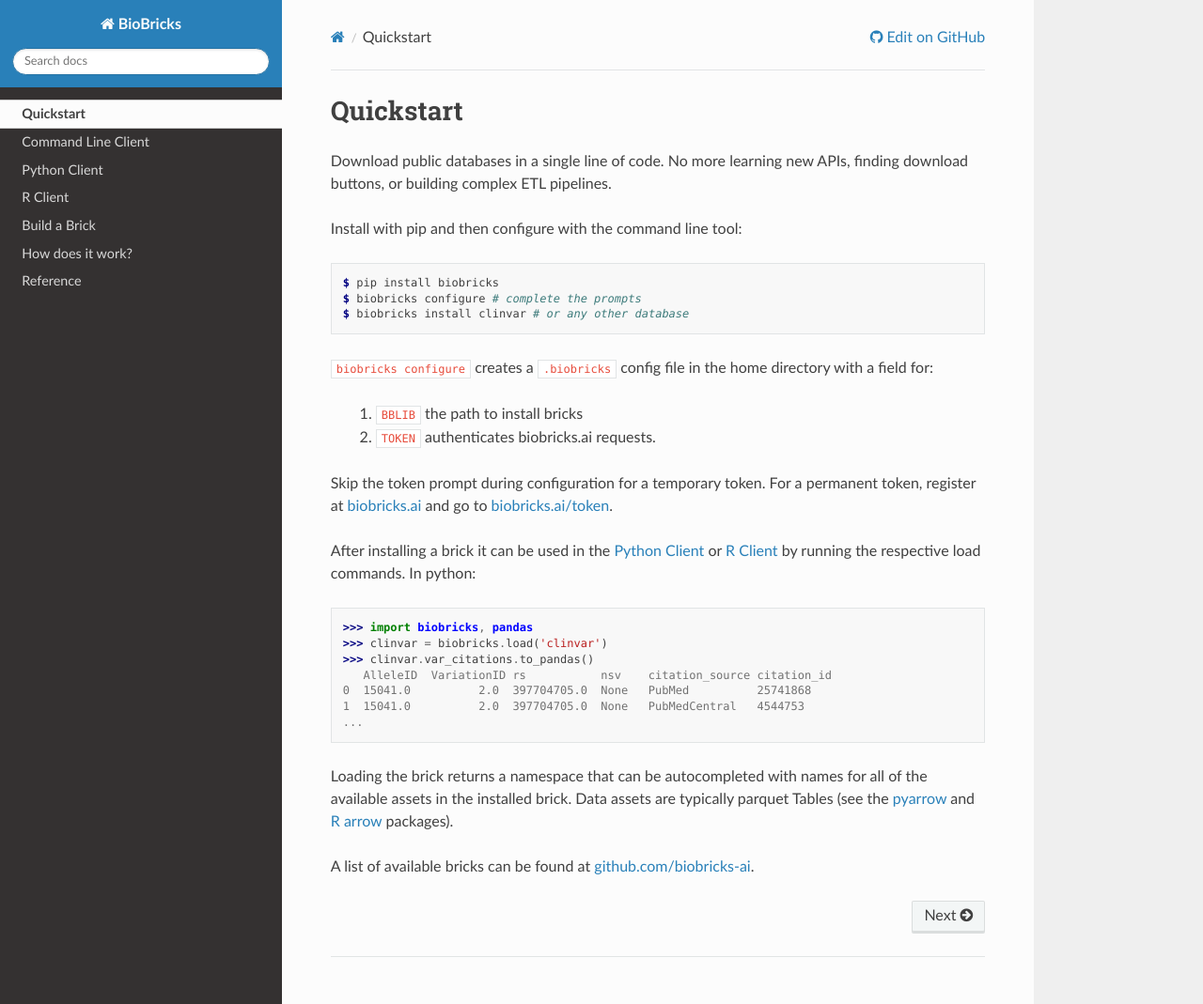
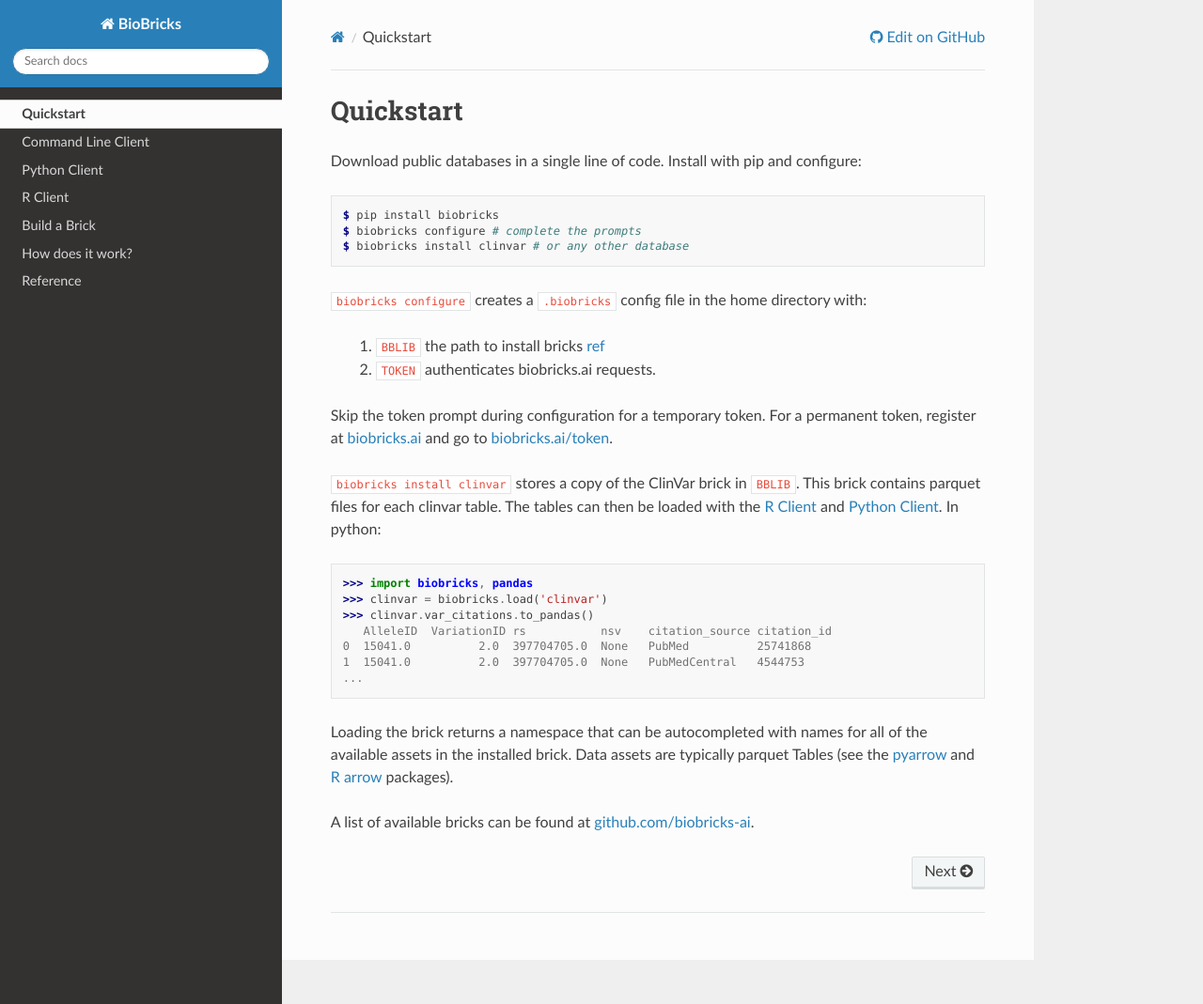
Before and after one commit to biobricks-ai/biobricks.ai, a Sphinx documentation site: the page built from docs/source/index.rst, in a window 1280 px wide and 1069 px high. Shown: the whole window at 94% size. Built offline with Sphinx 7.4.7 and the Read the Docs theme 2.0.0, drawn with Linux system fonts in a browser that asks for light colours; the version number could not be read and is left out.

Commit message:
minor changes

```diff
--- a/docs/source/6_reference.rst
+++ b/docs/source/6_reference.rst
@@ -18,3 +18,7 @@
 The BBLIB is set for a user by running :code:`biobricks configure`. It is
 a path to a filesystem for storing data assets. It is a good idea to choose a path that has a lot of free space and fast
 read times. A mounted SSD is a good choice.
+
+TOKEN
+==========
+Biobricks.ai provides a temporary token for testing on install. To receive a permanent token register on biobricks.ai and go to `https://biobricks.ai/token/` to generate a token. Biobricks uses this token to track brick usage, provide support, and generate usage based billing.
--- a/docs/source/index.rst
+++ b/docs/source/index.rst
@@ -14,9 +14,7 @@
 Quickstart
 =====================================
 
-Download public databases in a single line of code. No more learning new APIs, finding download buttons, or building complex ETL pipelines.
-
-Install with pip and then configure with the command line tool:
+Download public databases in a single line of code. Install with pip and configure:
 
 .. code-block:: console
 
@@ -24,16 +22,16 @@
    $ biobricks configure # complete the prompts
    $ biobricks install clinvar # or any other database
 
-:code:`biobricks configure` creates a :code:`.biobricks` config file in the home directory with a field for:
+:code:`biobricks configure` creates a :code:`.biobricks` config file in the home directory with:
 
-   1. :code:`BBLIB` the path to install bricks
+   1. :code:`BBLIB` the path to install bricks :ref:`ref <bblib>`
    2. :code:`TOKEN` authenticates biobricks.ai requests.
 
 Skip the token prompt during configuration for a temporary token. For a
 permanent token, register at `biobricks.ai <https://biobricks.ai>`_
 and go to `biobricks.ai/token <https://biobricks.ai/token>`_.
 
-After installing a brick it can be used in the :ref:`python client` or :ref:`R client` by running the respective load commands. In python:
+:code:`biobricks install clinvar` stores a copy of the ClinVar brick in :code:`BBLIB`. This brick contains parquet files for each clinvar table. The tables can then be loaded with the :ref:`R Client` and :ref:`Python Client`. In python:
 
 .. code-block:: python
 
```
